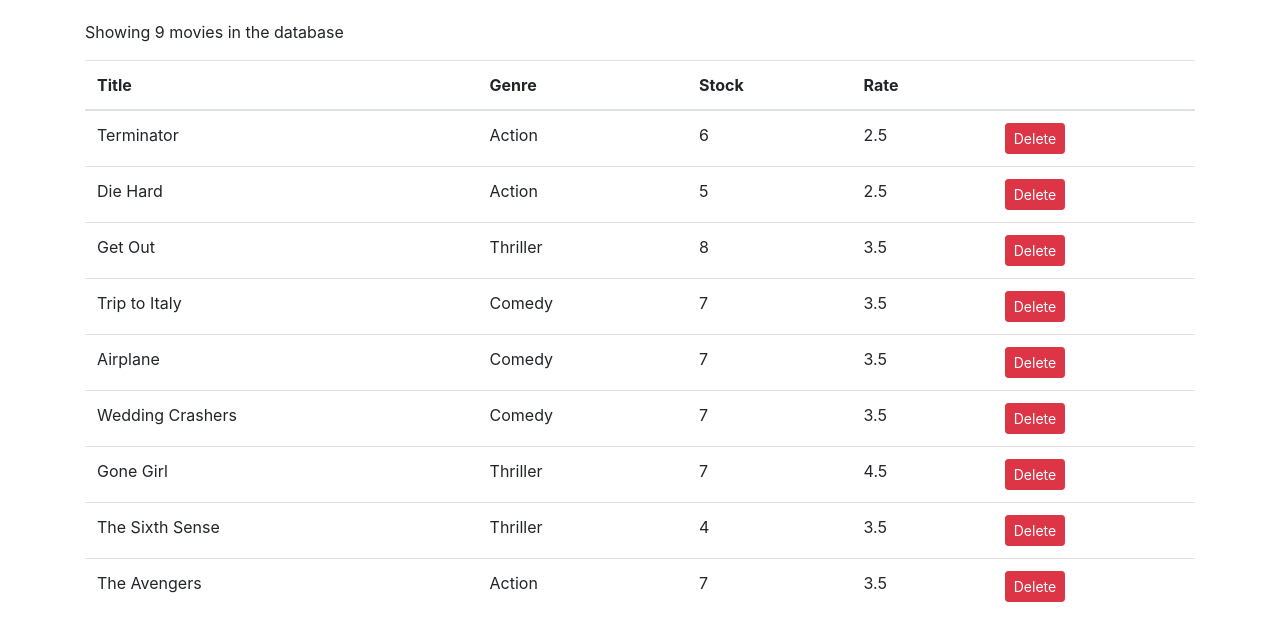
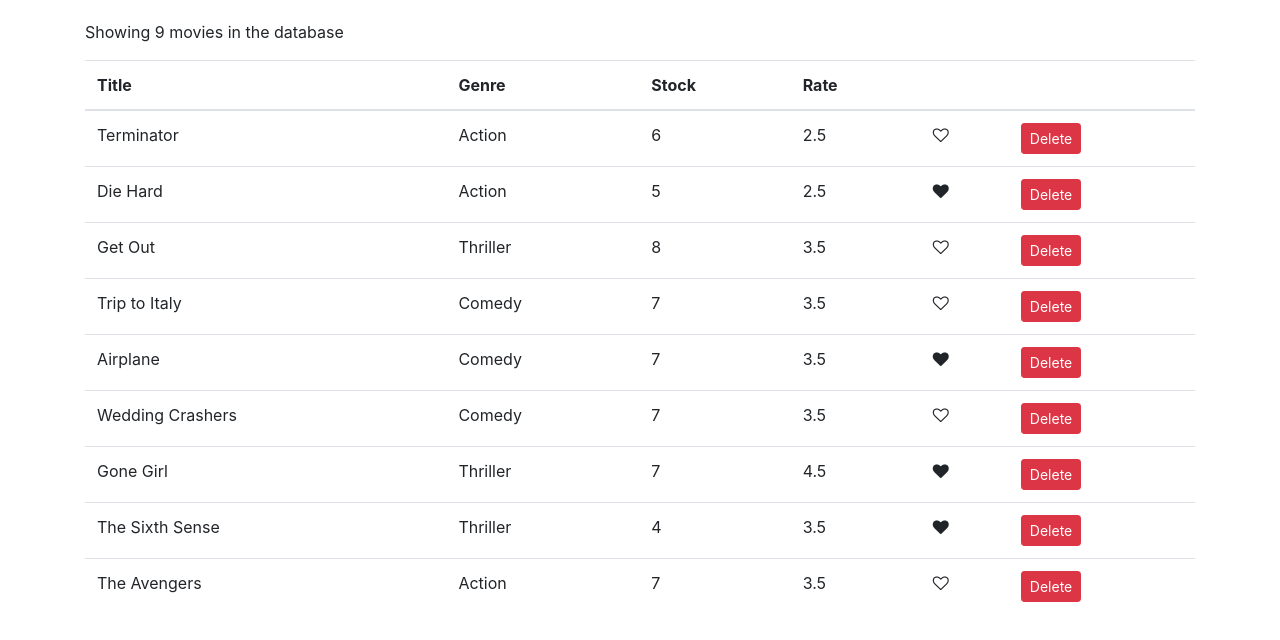
Before and after one commit to cbermedina/React-Vidly, a React (Create React App) app: page / in a window 1280 px wide. Shown: the top 640 px of the page. Built offline with nearby package versions, Linux system fonts and the light colour scheme.

Commit message:
Create like component

```diff
--- /dev/null
+++ b/src/components/common/like.jsx
@@ -0,0 +1,14 @@
+import React from 'react';
+// Input: liked: boolean
+// Ouput: onClick
+const Like = props => {
+    let classes = 'fa fa-heart';
+    if(!props.liked) classes += '-o';
+    return (<i
+        onClick={props.onClick}
+        style={{cursor:'pointer'}}
+        className={classes}
+        aria-hidden="true"></i>);;
+}
+
+export default Like;
--- a/src/components/movies.jsx
+++ b/src/components/movies.jsx
@@ -1,4 +1,5 @@
 import React, { Component } from 'react';
+import Like from './common/like'
 import {getMovies} from '../services/fakeMovieService';
 
 
@@ -6,6 +7,15 @@
     state = { movies: getMovies() }
     handleDelete = movie =>{
       const movies = this.state.movies.filter(m=>m._id !== movie._id);
+      this.setState({ movies });
+    }
+
+    handleLike = movie =>{
+      console.log('handleLike', movie);
+      const movies = [...this.state.movies];
+      const index = movies.indexOf(movie);
+      movies[index] = {...movies[index]};
+      movies[index].liked = !movies[index].liked;
       this.setState({ movies });
     }
 
@@ -23,6 +33,7 @@
                         <th>Stock</th>
                         <th>Rate</th>
                         <th></th>
+                        <th></th>
                     </tr>
                 </thead>
                 <tbody>
@@ -32,6 +43,9 @@
                         <td>{movie.genre.name}</td>
                         <td>{movie.numberInStock}</td>
                         <td>{movie.dailyRentalRate}</td>
+                        <td>
+                           <Like liked={movie.liked} onClick={() => this.handleLike(movie)} />
+                        </td>
                         <td><button onClick={ () => this.handleDelete(movie)} className="btn btn-danger btn-sm">Delete</button></td>
                         </tr>
                     ))}
--- a/src/services/fakeMovieService.js
+++ b/src/services/fakeMovieService.js
@@ -14,56 +14,64 @@
     title: "Die Hard",
     genre: { _id: "5b21ca3eeb7f6fbccd471818", name: "Action" },
     numberInStock: 5,
-    dailyRentalRate: 2.5
+    dailyRentalRate: 2.5,
+    liked:true
   },
   {
     _id: "5b21ca3eeb7f6fbccd471817",
     title: "Get Out",
     genre: { _id: "5b21ca3eeb7f6fbccd471820", name: "Thriller" },
     numberInStock: 8,
-    dailyRentalRate: 3.5
+    dailyRentalRate: 3.5,
+    liked:false
   },
   {
     _id: "5b21ca3eeb7f6fbccd471819",
     title: "Trip to Italy",
     genre: { _id: "5b21ca3eeb7f6fbccd471814", name: "Comedy" },
     numberInStock: 7,
-    dailyRentalRate: 3.5
+    dailyRentalRate: 3.5,
+    liked:false
   },
   {
     _id: "5b21ca3eeb7f6fbccd47181a",
     title: "Airplane",
     genre: { _id: "5b21ca3eeb7f6fbccd471814", name: "Comedy" },
     numberInStock: 7,
-    dailyRentalRate: 3.5
+    dailyRentalRate: 3.5,
+    liked:true
   },
   {
     _id: "5b21ca3eeb7f6fbccd47181b",
     title: "Wedding Crashers",
     genre: { _id: "5b21ca3eeb7f6fbccd471814", name: "Comedy" },
     numberInStock: 7,
-    dailyRentalRate: 3.5
+    dailyRentalRate: 3.5,
+    liked:false
   },
   {
     _id: "5b21ca3eeb7f6fbccd47181e",
     title: "Gone Girl",
     genre: { _id: "5b21ca3eeb7f6fbccd471820", name: "Thriller" },
     numberInStock: 7,
-    dailyRentalRate: 4.5
+    dailyRentalRate: 4.5,
+    liked: true
   },
   {
     _id: "5b21ca3eeb7f6fbccd47181f",
     title: "The Sixth Sense",
     genre: { _id: "5b21ca3eeb7f6fbccd471820", name: "Thriller" },
     numberInStock: 4,
-    dailyRentalRate: 3.5
+    dailyRentalRate: 3.5,
+    liked: true
   },
   {
     _id: "5b21ca3eeb7f6fbccd471821",
     title: "The Avengers",
     genre: { _id: "5b21ca3eeb7f6fbccd471818", name: "Action" },
     numberInStock: 7,
-    dailyRentalRate: 3.5
+    dailyRentalRate: 3.5,
+    liked: false
   }
 ];
 
```
Also changed, not shown: 1 other file (tests, documents, lock files or other folders).
